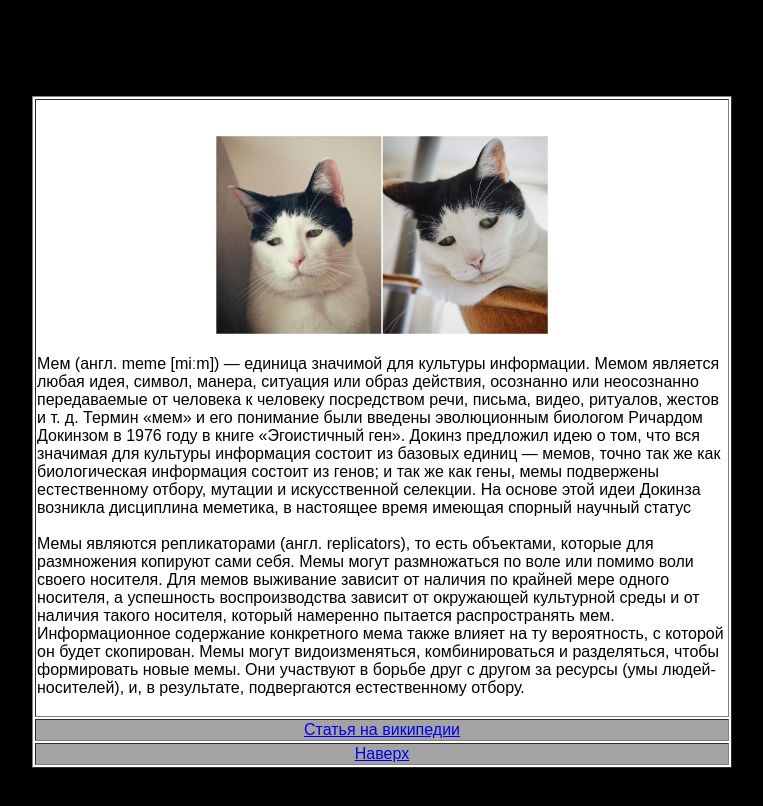
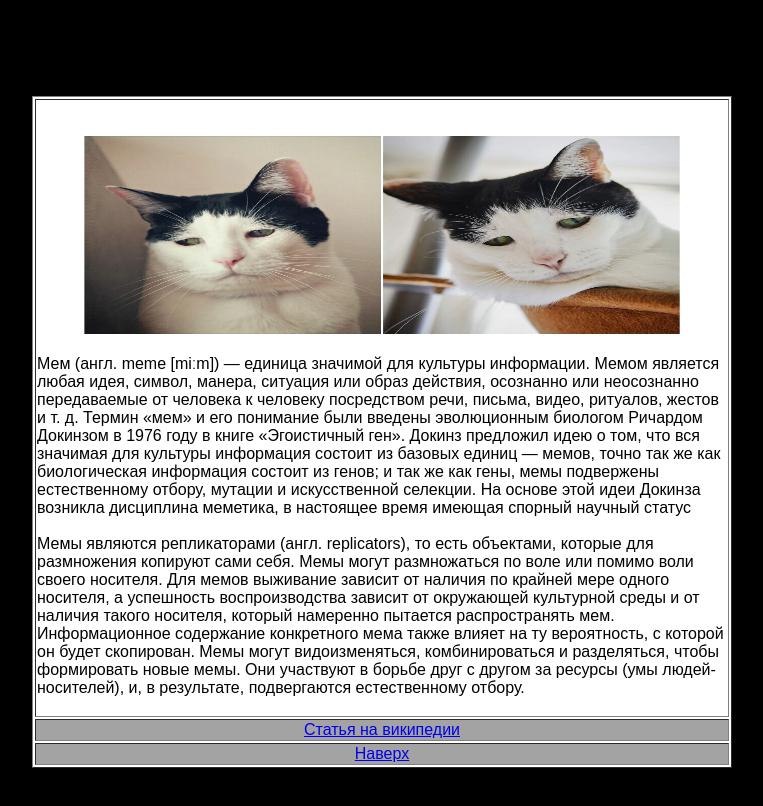
Before and after one commit to SovaOvO/MySite, a plain HTML site: page Memes/1.html in a window 1280 px wide. Shown: the part 920-1726 px from the top of the page, without its empty margins (258-1021 px from the left). Drawn offline with Linux system fonts and the light colour scheme.

Commit message:
Update 1.html

```diff
--- a/Memes/1.html
+++ b/Memes/1.html
@@ -60,7 +60,7 @@
             <div class="main"><a name="What"></a>
                 <a href="image.html" target="_blank"><p align="center"><img
                         src="img/AQAKUVrmfJWxr3dCQQsZRca3OICucP8mdo8-ZmuSnqNW5cjZZGamuMPcNUayRzlvOz5iXJS2fHUUsYDP0S3iNLBoTV0.webp"
-                        height="200"></p></a>
+                        height="200" width="600"></p></a>
 
                 Мем (англ. meme [miːm]) — единица значимой для культуры информации.
 
```
